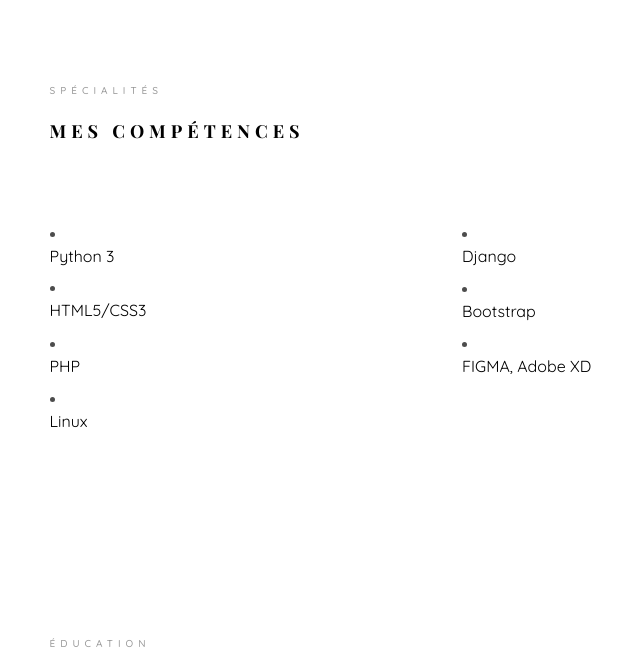
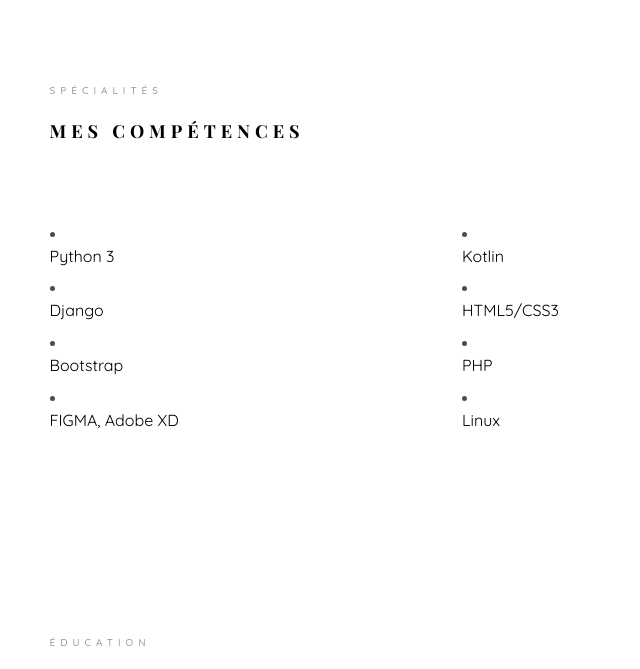
Before and after one commit to baba-mandef/api.abiodoun.dev, a Django app: template henri/home/templates/home.html in a window 1280 px wide. Shown: the part 2989-3658 px from the top of the page, without its empty margins (343-983 px from the left). Run offline with Django 3.2, Linux system fonts and the light colour scheme; the template is opened without the code that fills it: values that come from a table or form of the project are taken from there, others are empty; parts of the project's set-up code (start-up, migrations or seed data) failed here and were passed over; some libraries are stand-ins or nearby versions; some web fonts are replaced.

Commit message:
- update

```diff
--- a/henri/home/templates/home.html
+++ b/henri/home/templates/home.html
@@ -236,6 +236,13 @@
 						</li>
 					</div>
 				</div>
+				<div class="col-md-6 animate-box" data-animate-effect="fadeInLeft">
+					<div class="progress-wrap">
+						<li>
+							<h3>Kotlin</h3>
+						</li>
+					</div>
+				</div>
 				<div class="col-md-6 animate-box" data-animate-effect="fadeInRight">
 					<div class="progress-wrap">
 						<li>
@@ -251,9 +258,7 @@
 						</li>
 					</div>
 				</div>
-				<div class="col-md-6 animate-box" data-animate-effect="fadeInRight">
 
-				</div>
 				<div class="col-md-6 animate-box" data-animate-effect="fadeInLeft">
 					<div class="progress-wrap">
 						<li>
```
